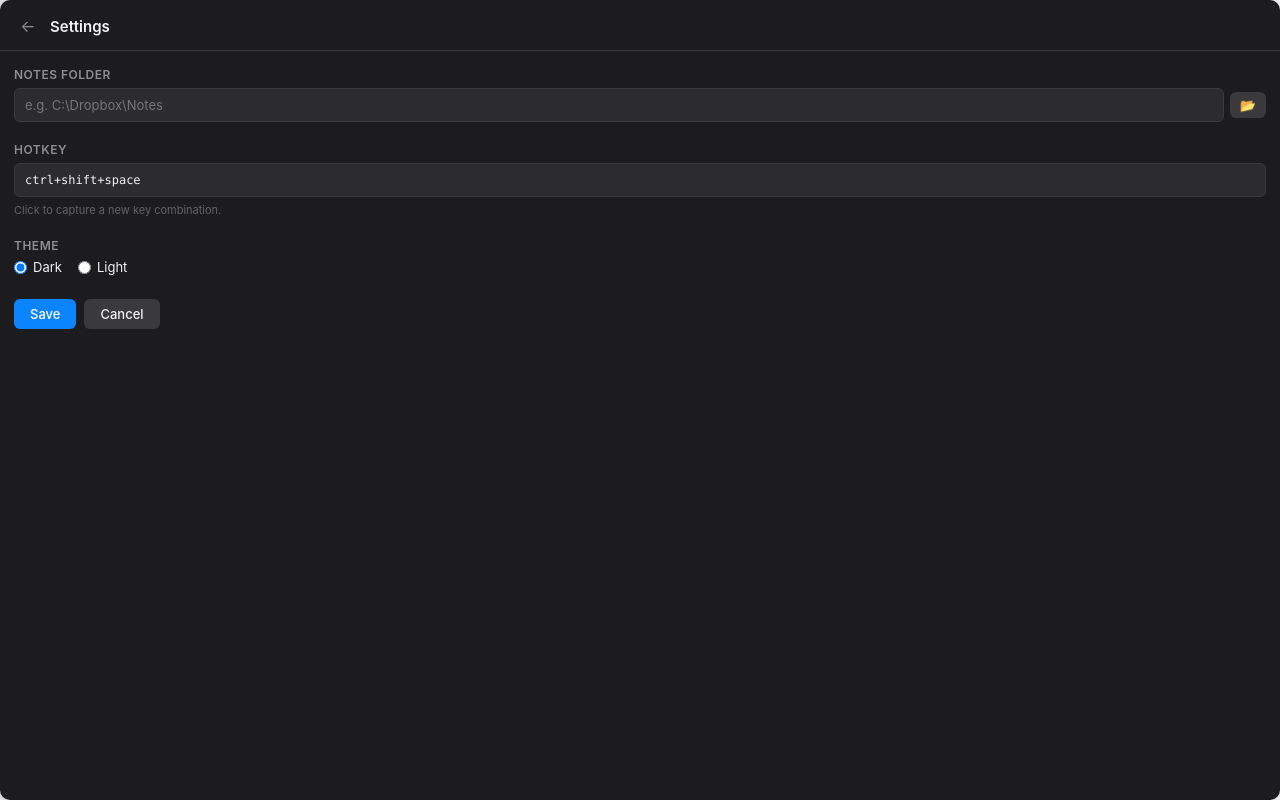
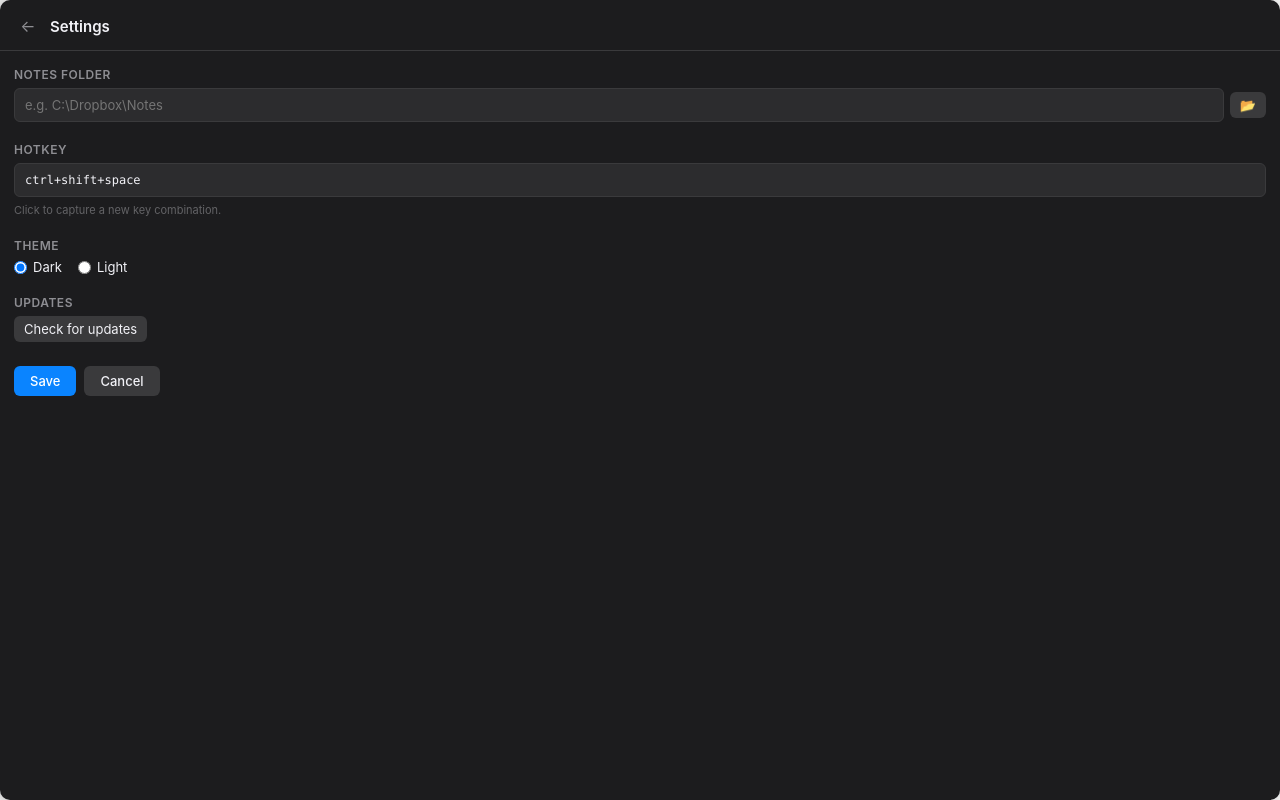
Before and after one commit to kyleyoungblom/sidebar-notes, a React (Vite) app: page / in a window 1280 px wide. Both pictures are taken after a click on the button "Settings". Built offline with nearby package versions, Linux system fonts and the light colour scheme; the HTML template or start-up script is replaced by a standard one.

Commit message:
Add GitHub Actions release CI and in-app update checker
- Release workflow builds Windows (.msi) and macOS (.dmg) on tag push
- "Check for updates" button in Settings fetches GitHub releases API
- open_url Rust command for opening browser to releases page

```diff
--- a/src/components/Settings.tsx
+++ b/src/components/Settings.tsx
@@ -1,5 +1,6 @@
 import { useState, useRef, useEffect } from 'react';
 import { invoke } from '@tauri-apps/api/core';
+import { getVersion } from '@tauri-apps/api/app';
 import { useStore } from '../store';
 import { useNotes } from '../hooks/useNotes';
 import type { AppConfig } from '../types';
@@ -80,6 +81,8 @@ function syncHint(dir: string): string {
   return 'Point your notes folder inside a Dropbox, iCloud, or Syncthing directory for automatic background sync.';
 }
 
+type UpdateStatus = 'idle' | 'checking' | 'up-to-date' | 'available' | 'error';
+
 export function Settings() {
   const { config, setView } = useStore();
   const { saveConfig, loadNotes } = useNotes();
@@ -87,6 +90,27 @@ export function Settings() {
   const [draft, setDraft] = useState<AppConfig>({ ...config });
   const [saving, setSaving] = useState(false);
   const [error, setError] = useState('');
+  const [updateStatus, setUpdateStatus] = useState<UpdateStatus>('idle');
+  const [latestVersion, setLatestVersion] = useState('');
+
+  const checkForUpdates = async () => {
+    setUpdateStatus('checking');
+    try {
+      const current = await getVersion();
+      const res = await fetch('https://api.github.com/repos/kyleyoungblom/sidebar-notes/releases/latest');
+      if (!res.ok) throw new Error('API error');
+      const data = await res.json();
+      const latest = (data.tag_name as string)?.replace(/^v/, '') ?? '';
+      if (latest && latest !== current) {
+        setLatestVersion(latest);
+        setUpdateStatus('available');
+      } else {
+        setUpdateStatus('up-to-date');
+      }
+    } catch {
+      setUpdateStatus('error');
+    }
+  };
 
   const handleSave = async () => {
     setSaving(true);
@@ -168,6 +192,25 @@ export function Settings() {
 
         {error && <div className="setting-error">{error}</div>}
 
+        <div className="setting-row">
+          <span className="setting-label">Updates</span>
+          <div className="update-check-row">
+            <button className="btn-small" onClick={checkForUpdates} disabled={updateStatus === 'checking'}>
+              {updateStatus === 'checking' ? 'Checking…' : 'Check for updates'}
+            </button>
+            {updateStatus === 'up-to-date' && <span className="update-status update-status--ok">✓ Up to date</span>}
+            {updateStatus === 'available' && (
+              <span className="update-status update-status--available">
+                v{latestVersion} available —{' '}
+                <button className="update-link" onClick={() => invoke('open_url', { url: 'https://github.com/kyleyoungblom/sidebar-notes/releases/latest' })}>
+                  Download
+                </button>
+              </span>
+            )}
+            {updateStatus === 'error' && <span className="update-status update-status--error">Could not check</span>}
+          </div>
+        </div>
+
         <div className="setting-actions">
           <button className="btn-primary" onClick={handleSave} disabled={saving}>
             {saving ? 'Saving…' : 'Save'}
--- a/src/index.css
+++ b/src/index.css
@@ -575,3 +575,23 @@ input { font: inherit; border: none; outline: none; }
   border-top: 1px solid var(--border);
   flex-shrink: 0;
 }
+
+/* ─── Update checker ─────────────────────────────────────────────────────────── */
+.update-check-row {
+  display: flex;
+  align-items: center;
+  gap: 10px;
+}
+
+.update-status {
+  font-size: 12px;
+}
+.update-status--ok      { color: var(--text-muted); }
+.update-status--available { color: #f4a72a; }
+.update-status--error   { color: var(--text-dim); }
+
+.update-link {
+  color: inherit;
+  text-decoration: underline;
+  font-size: 12px;
+}
```
Also changed, not shown: 1 other file (tests, documents, lock files or other folders).
